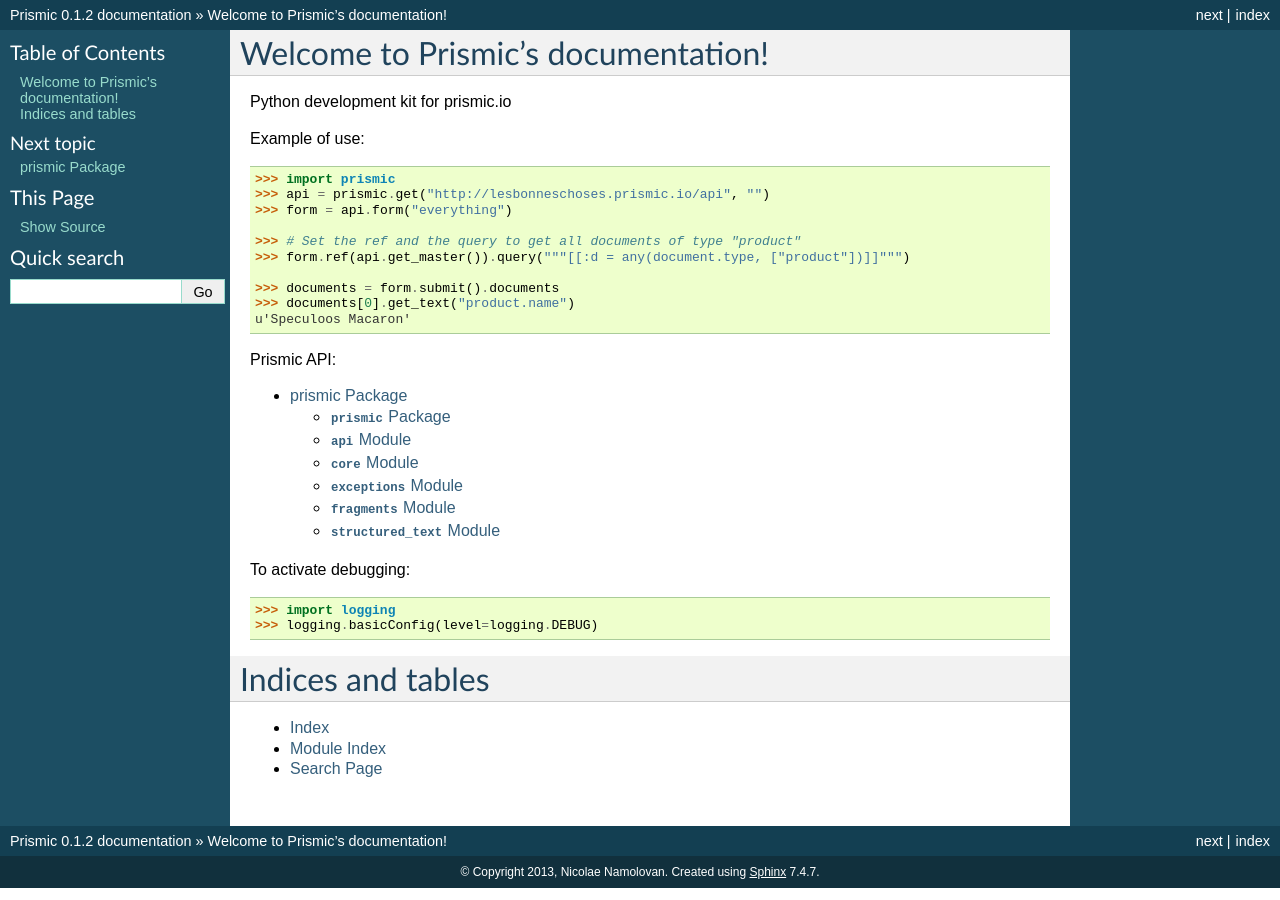
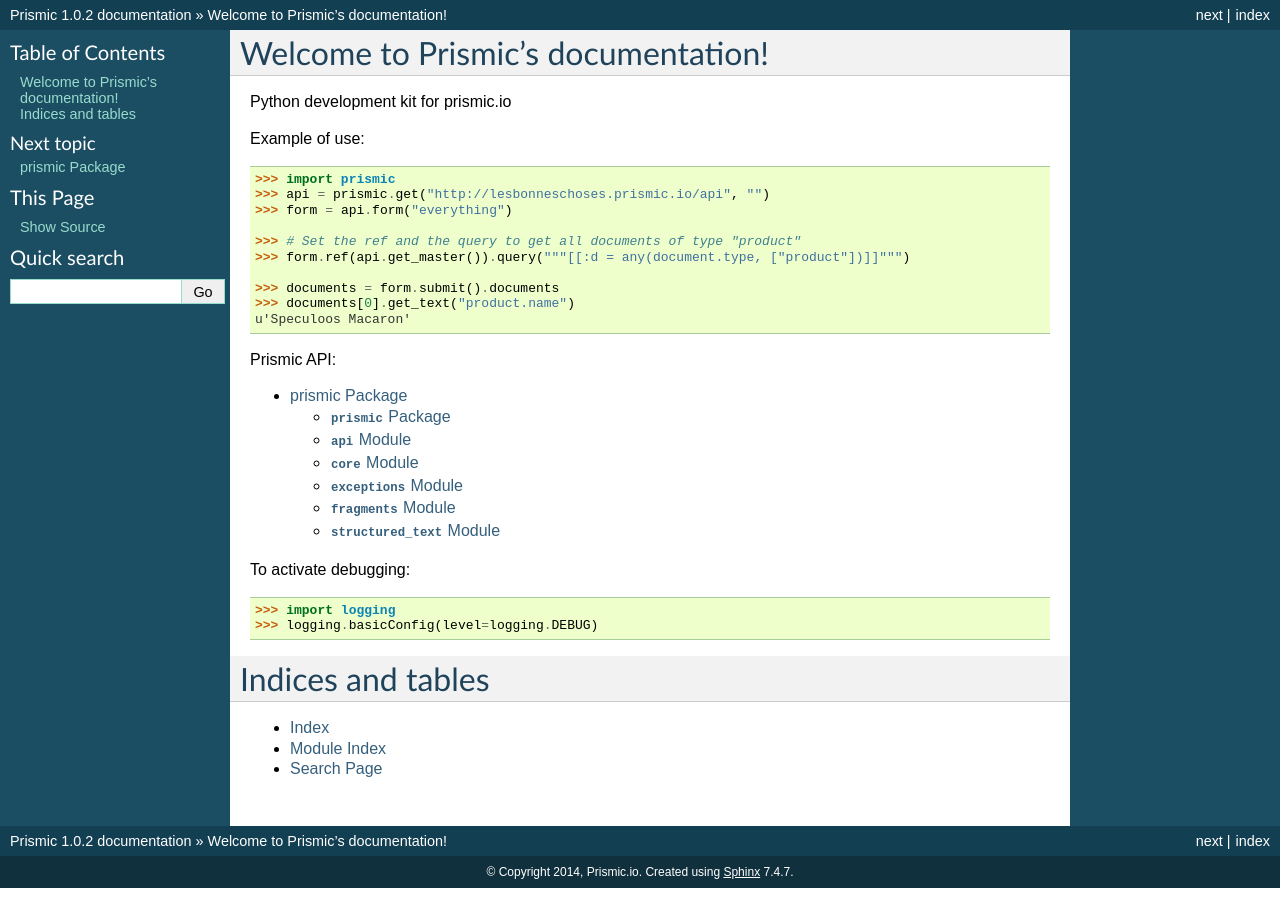
Before and after one commit to prismicio-community/python-kit, a Sphinx documentation site: the page built from docs/index.rst, in a window 1280 px wide. Built offline with Sphinx 7.4.7, drawn with Linux system fonts in a browser that asks for light colours.

Commit message:
Progress on the doc

```diff
--- a/docs/conf.py
+++ b/docs/conf.py
@@ -41,16 +41,16 @@
 
 # General information about the project.
 project = u'Prismic'
-copyright = u'2013, Nicolae Namolovan'
+copyright = u'2014, Prismic.io'
 
 # The version info for the project you're documenting, acts as replacement for
 # |version| and |release|, also used in various other places throughout the
 # built documents.
 #
 # The short X.Y version.
-version = '0.1.2'
+version = '1.0.2'
 # The full version, including alpha/beta/rc tags.
-release = '0.1.2'
+release = '1.0.2'
 
 # The language for content autogenerated by Sphinx. Refer to documentation
 # for a list of supported languages.
@@ -184,7 +184,7 @@
 # (source start file, target name, title, author, documentclass [howto/manual]).
 latex_documents = [
   ('index', 'Prismic.tex', u'Prismic Documentation',
-   u'Nicolae Namolovan', 'manual'),
+   u'Prismic.io', 'manual'),
 ]
 
 # The name of an image file (relative to this directory) to place at the top of
```
Also changed, not shown: 1 other file.
